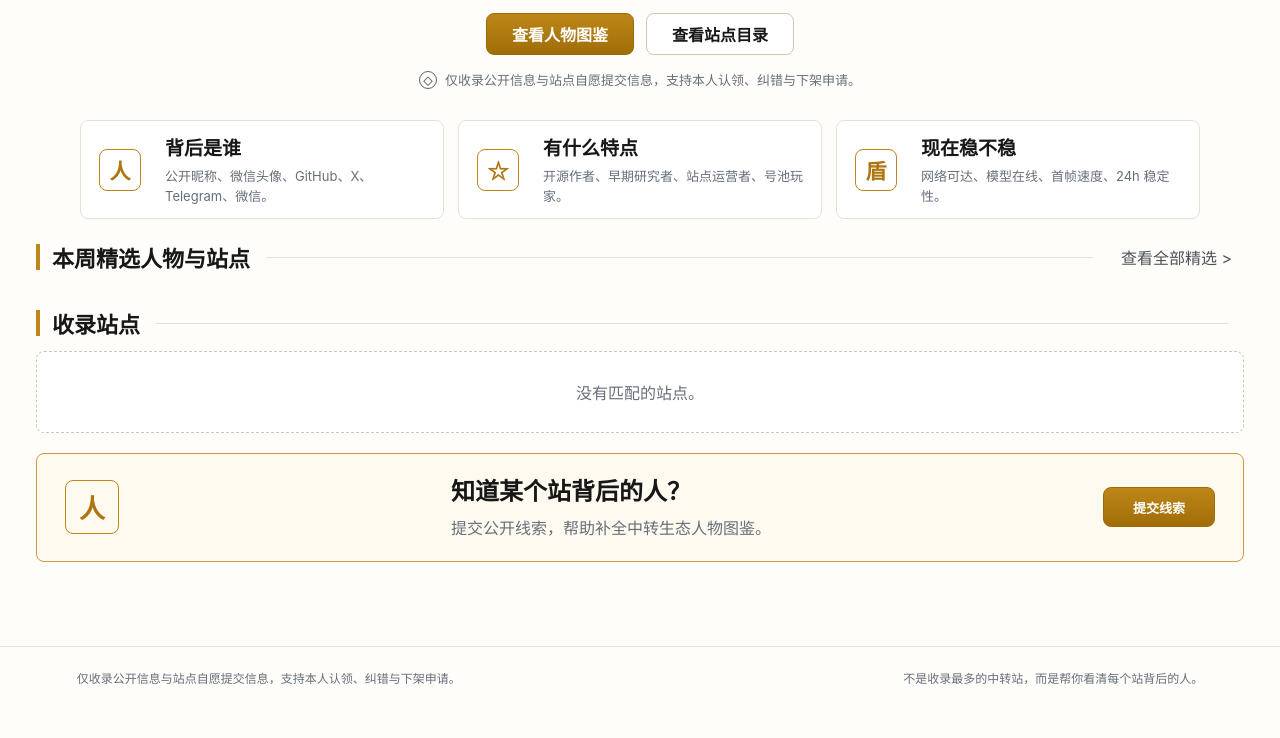
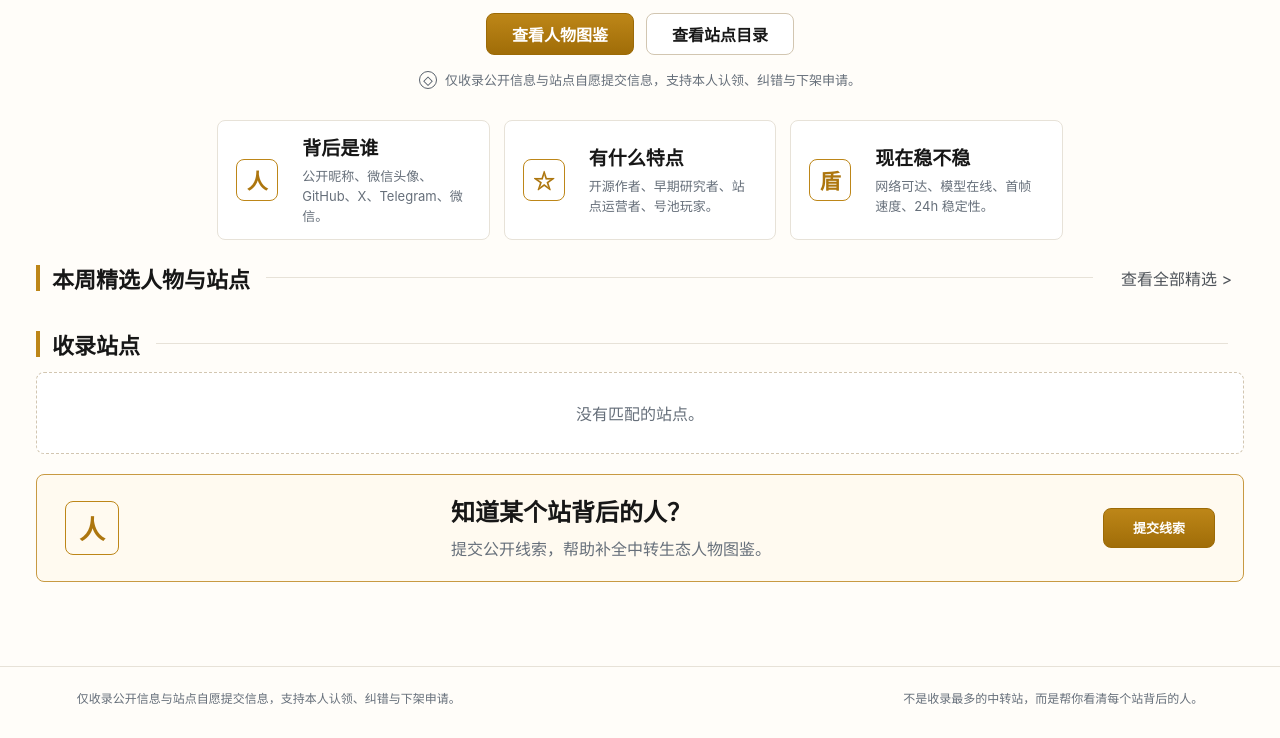
Before and after one commit to xuweizhengo/llm-api-purity, a website: page public/index.html in a window 1280 px wide. Shown: the part 185-923 px from the top of the page. Drawn offline with Linux system fonts and the light colour scheme; no server answers.

Commit message:
style: set homepage value cards to seventy percent width

```diff
--- a/public/styles.css
+++ b/public/styles.css
@@ -398,7 +398,8 @@ dt {
 .value-grid {
   grid-template-columns: repeat(3, 1fr);
   gap: 14px;
-  max-width: 1120px;
+  width: 70%;
+  max-width: 900px;
   margin: 12px auto 16px;
 }
 
@@ -1258,6 +1259,7 @@ textarea:focus {
   .person-grid,
   .metric-grid,
   .directory-stats {
+    width: 100%;
     grid-template-columns: 1fr 1fr;
   }
 
```
